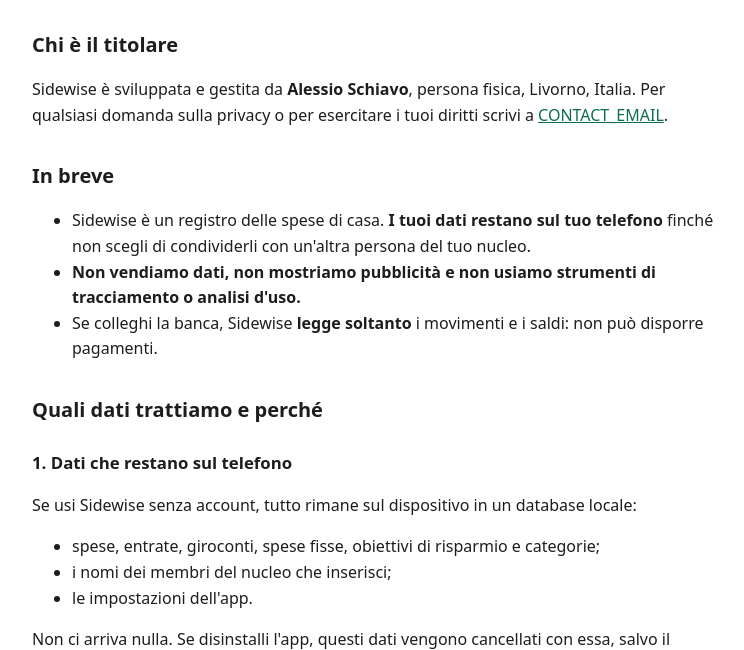
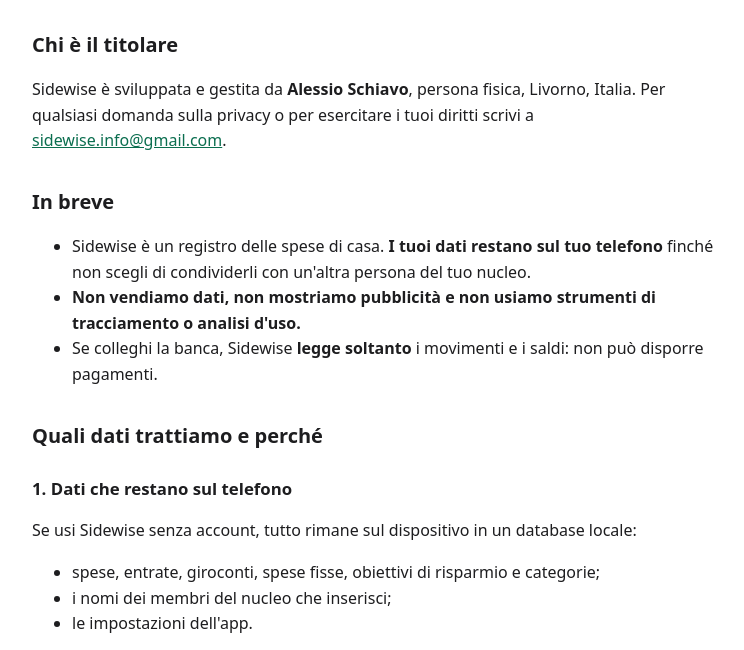
Before and after one commit to aleschiavo94/sidewise-legal, a plain HTML site: page privacy.html in a window 1280 px wide. Shown: the part 154-804 px from the top of the page, without its empty margins (264-1008 px from the left). Drawn offline with Linux system fonts and the light colour scheme.

Commit message:
Update privacy.html

```diff
--- a/privacy.html
+++ b/privacy.html
@@ -15,7 +15,7 @@
 <h2>Chi è il titolare</h2>
 <p>Sidewise è sviluppata e gestita da <strong>Alessio Schiavo</strong>, persona fisica, Livorno, Italia.
 Per qualsiasi domanda sulla privacy o per esercitare i tuoi diritti scrivi a
-<a href="mailto:CONTACT_EMAIL">CONTACT_EMAIL</a>.</p>
+<a href="mailto:sidewise.info@gmail.com">sidewise.info@gmail.com</a>.</p>
 
 <h2>In breve</h2>
 <ul>
@@ -86,7 +86,7 @@ Per qualsiasi domanda sulla privacy o per esercitare i tuoi diritti scrivi a
 <p>Il database locale può essere incluso nel backup del tuo telefono (per esempio Google Drive), se lo hai attivato. Le credenziali della banca non sono recuperabili da un backup, perché la loro chiave resta legata al dispositivo.</p>
 
 <h2>I tuoi diritti</h2>
-<p>Puoi chiedere in qualsiasi momento di accedere ai tuoi dati, correggerli, cancellarli, limitarne il trattamento, riceverli in un formato portabile o opporti al trattamento. Scrivi a <a href="mailto:CONTACT_EMAIL">CONTACT_EMAIL</a>.</p>
+<p>Puoi chiedere in qualsiasi momento di accedere ai tuoi dati, correggerli, cancellarli, limitarne il trattamento, riceverli in un formato portabile o opporti al trattamento. Scrivi a <a href="mailto:sidewise.info@gmail.com">sidewise.info@gmail.com</a>.</p>
 <ul>
 <li><strong>Eliminare l'account:</strong> dall'app, in <strong>Impostazioni › Condivisione › Elimina account</strong>, oppure seguendo la pagina <a href="delete-account.html">Eliminare l'account</a>. Cancelliamo subito l'accesso, l'email e i collegamenti bancari, e revochiamo i consensi. Il registro condiviso viene cancellato se nessun altro membro lo usa; altrimenti resta a chi continua a usarlo, perché è anche suo.</li>
 <li><strong>Reclami:</strong> puoi rivolgerti al Garante per la protezione dei dati personali (<a href="https://www.garanteprivacy.it">www.garanteprivacy.it</a>).</li>
```
